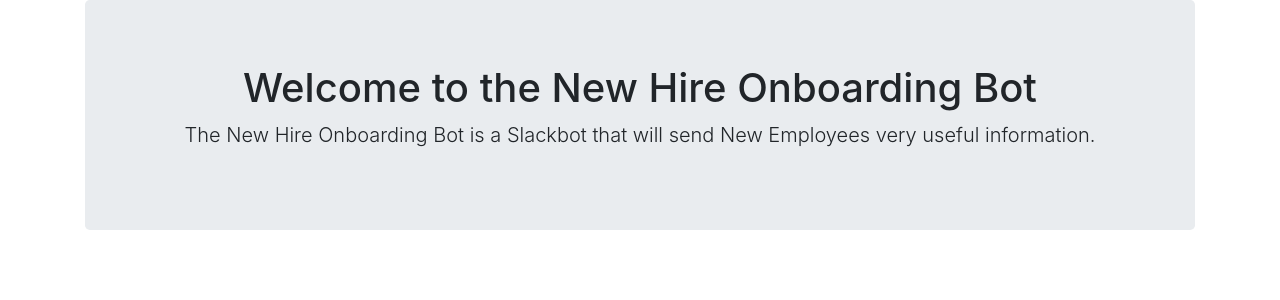
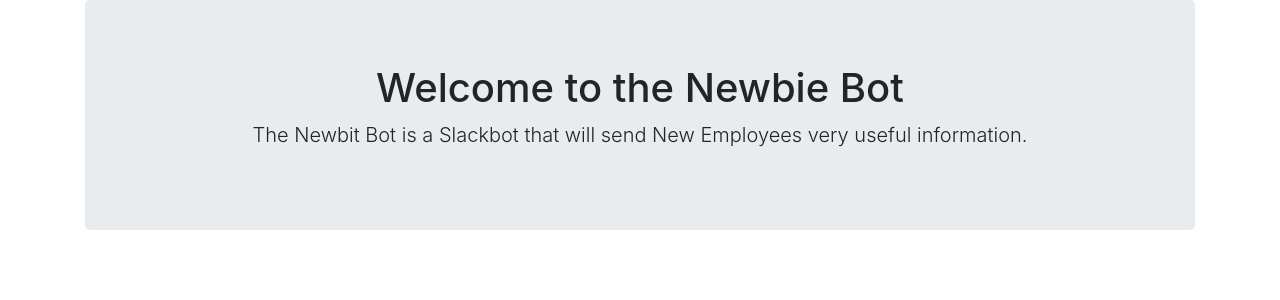
Before and after one commit to mozilla-it/newbie-bot, a Flask app: page / in a window 1280 px wide. Shown: the part 56-356 px from the top of the page. Run offline with Flask 2, Linux system fonts and the light colour scheme; parts of the project's set-up code (start-up, migrations or seed data) failed here and were passed over; some libraries are stand-ins or nearby versions.

Commit message:
updated routes, main page and employee route to allow for super admin

```diff
--- a/app.py
+++ b/app.py
@@ -446,18 +446,23 @@
             return render_template('employees.html', employees=None, form=form, selectedEmp=None,  timezones=all_timezones, user=user)
     else:
         print('get route')
+        #TODO still need to add employee list for super user
         admin = user['userid'].split('|')
         admin = admin[2]
-
         print(f'admin {admin}')
 
         employees = []
         employee_list = People.objects()
         print(employee_list.count())
-        for emp in employee_list:
-            if re.findall(admin, emp.manager_id):
-                employees.append(emp)
 
+        user_id = session.get('profile')['user_id']
+        admin_data = Admin.objects(emp_id=user_id).first()
+        if admin_data.super_admin:
+            employees = employee_list
+        else:
+            for emp in employee_list:
+                if re.findall(admin, emp.manager_id):
+                    employees.append(emp)
         return render_template('employees.html', employees=employees, form=form, selectedEmp=None,  timezones=all_timezones, user=user)
 
 
--- a/templates/home.html
+++ b/templates/home.html
@@ -2,7 +2,7 @@
 
 {%  block body %}
     <div class="jumbotron text-center">
-        <h1>Welcome to the New Hire Onboarding Bot</h1>
-        <p class="lead">The New Hire Onboarding Bot is a Slackbot that will send New Employees very useful information.</p>
+        <h1>Welcome to the Newbie Bot</h1>
+        <p class="lead">The Newbit Bot is a Slackbot that will send New Employees very useful information.</p>
     </div>
 {%  endblock %}
```
